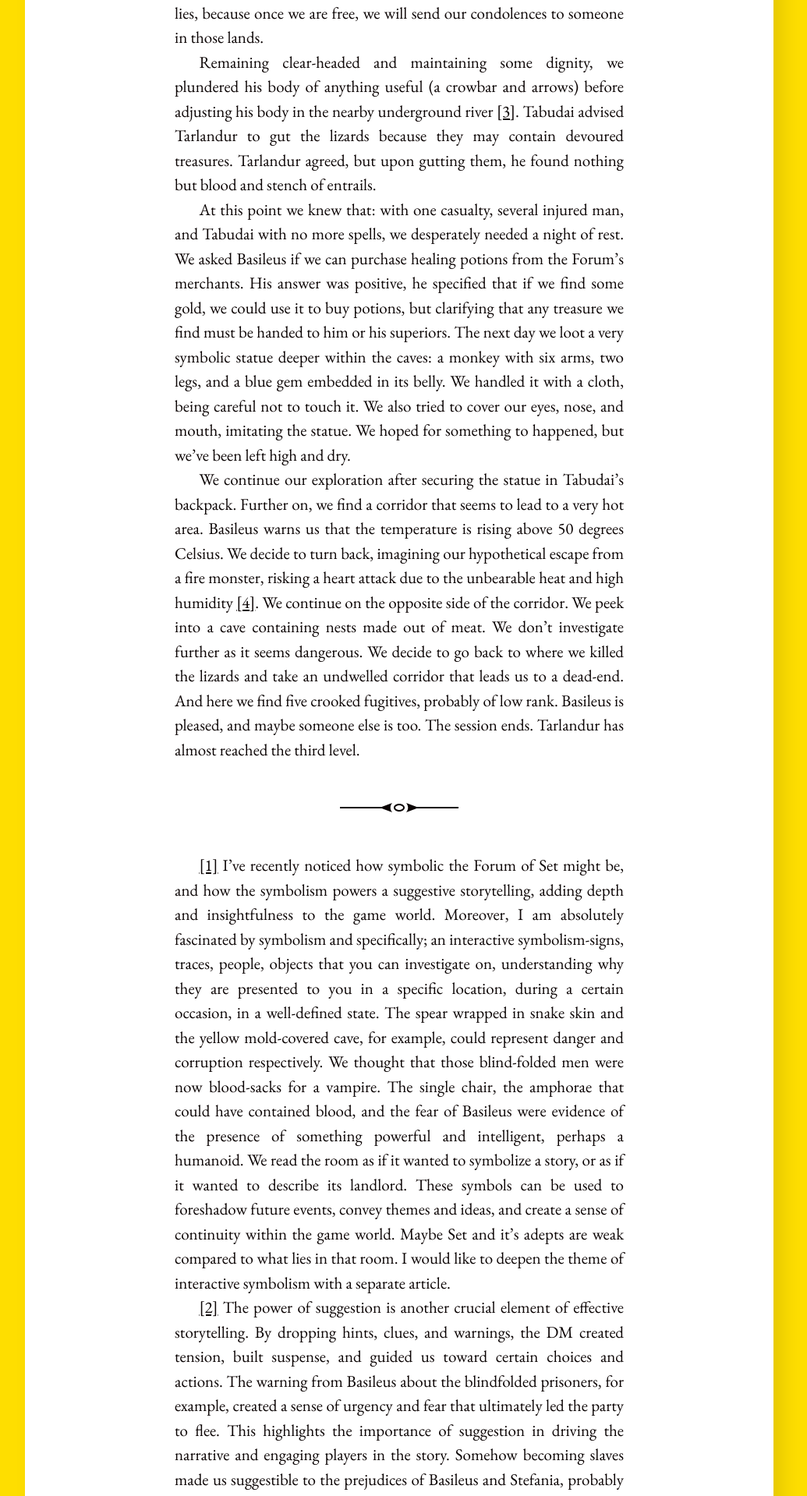
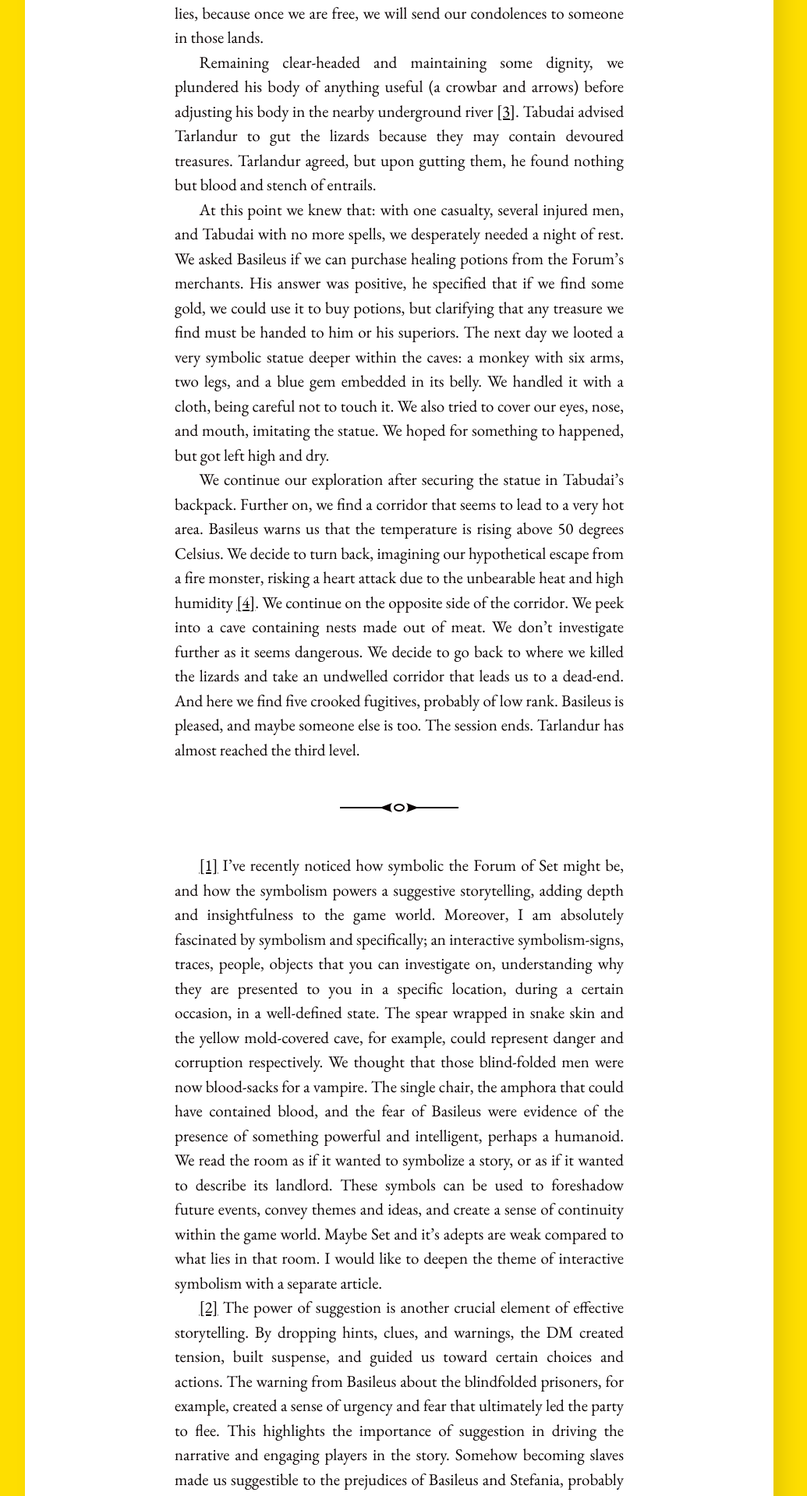
Before and after one commit to InexistentThirdChimera/InexistentThirdChimera.github.io, a Jekyll site: the page built from _posts/2023-03-26-player-report-4-and-5;-Goodbye-To-Klibo-(from-lionbeak-campaign).md, in a window 1280 px wide. Shown: the part 2019-3938 px from the top of the page at 78% size, without its empty margins (128-1163 px from the left). Built offline with Jekyll 4.4.1, drawn with Linux system fonts in a browser that asks for light colours.

Commit message:
fixed grammar

```diff
--- a/_posts/2023-03-26-player-report-4-and-5;-Goodbye-To-Klibo-(from-lionbeak-campaign).md
+++ b/_posts/2023-03-26-player-report-4-and-5;-Goodbye-To-Klibo-(from-lionbeak-campaign).md
@@ -52,14 +52,14 @@ We headed towards the first cave after the first crossroad. We were immediately
 
 Remaining clear-headed and maintaining some dignity, we plundered his body of anything useful (a crowbar and arrows) before adjusting his body in the nearby underground river <a name="nf3"><sup>[[3]](#fn3)</sup><a>. Tabudai advised Tarlandur to gut the lizards because they may contain devoured treasures. Tarlandur agreed, but upon gutting them, he found nothing but blood and stench of entrails.
 
-At this point we knew that: with one casualty, several injured man, and Tabudai with no more spells, we desperately needed a night of rest. We asked Basileus if we can purchase healing potions from the Forum's merchants. His answer was positive, he specified that if we find some gold, we could use it to buy potions, but clarifying that any treasure we find must be handed to him or his superiors. The next day we loot a very symbolic statue deeper within the caves: a monkey with six arms, two legs, and a blue gem embedded in its belly. We handled it with a cloth, being careful not to touch it. We also tried to cover our eyes, nose, and mouth, imitating the statue. We hoped for something to happened, but we've been left high and dry.
+At this point we knew that: with one casualty, several injured men, and Tabudai with no more spells, we desperately needed a night of rest. We asked Basileus if we can purchase healing potions from the Forum's merchants. His answer was positive, he specified that if we find some gold, we could use it to buy potions, but clarifying that any treasure we find must be handed to him or his superiors. The next day we looted a very symbolic statue deeper within the caves: a monkey with six arms, two legs, and a blue gem embedded in its belly. We handled it with a cloth, being careful not to touch it. We also tried to cover our eyes, nose, and mouth, imitating the statue. We hoped for something to happened, but got left high and dry.
 
 We continue our exploration after securing the statue in Tabudai's backpack. Further on, we find a corridor that seems to lead to a very hot area. Basileus warns us that the temperature is rising above 50 degrees Celsius. We decide to turn back, imagining our hypothetical escape from a fire monster, risking a heart attack due to the unbearable heat and high humidity <a name="nf4"><sup>[[4]](#fn4)</sup><a>.
 We continue on the opposite side of the corridor. We peek into a cave containing nests made out of meat. We don't investigate further as it seems dangerous. We decide to go back to where we killed the lizards and take an undwelled corridor that leads us to a dead-end. And here we find five crooked fugitives, probably of low rank. Basileus is pleased, and maybe someone else is too. The session ends. Tarlandur has almost reached the third level.
 
 ---
 
-<a name="fn1">[[1]](#nf1)</a> I've recently noticed how symbolic the Forum of Set might be, and how the symbolism powers a suggestive storytelling, adding depth and insightfulness to the game world. Moreover, I am absolutely fascinated by symbolism and specifically; an interactive symbolism-signs, traces, people, objects that you can investigate on, understanding why they are presented to you in a specific location, during a certain occasion, in a well-defined state. The spear wrapped in snake skin and the yellow mold-covered cave, for example, could represent danger and corruption respectively. We thought that those blind-folded men were now blood-sacks for a vampire. The single chair, the amphorae that could have contained blood, and the fear of Basileus were evidence of the presence of something powerful and intelligent, perhaps a humanoid. We read the room as if it wanted to symbolize a story, or as if it wanted to describe its landlord. These symbols can be used to foreshadow future events, convey themes and ideas, and create a sense of continuity within the game world. Maybe Set and it's adepts are weak compared to what lies in that room. I would like to deepen the theme of interactive symbolism with a separate article.
+<a name="fn1">[[1]](#nf1)</a> I've recently noticed how symbolic the Forum of Set might be, and how the symbolism powers a suggestive storytelling, adding depth and insightfulness to the game world. Moreover, I am absolutely fascinated by symbolism and specifically; an interactive symbolism-signs, traces, people, objects that you can investigate on, understanding why they are presented to you in a specific location, during a certain occasion, in a well-defined state. The spear wrapped in snake skin and the yellow mold-covered cave, for example, could represent danger and corruption respectively. We thought that those blind-folded men were now blood-sacks for a vampire. The single chair, the amphora that could have contained blood, and the fear of Basileus were evidence of the presence of something powerful and intelligent, perhaps a humanoid. We read the room as if it wanted to symbolize a story, or as if it wanted to describe its landlord. These symbols can be used to foreshadow future events, convey themes and ideas, and create a sense of continuity within the game world. Maybe Set and it's adepts are weak compared to what lies in that room. I would like to deepen the theme of interactive symbolism with a separate article.
 
 <a name="fn2">[[2]](#nf2)</a> The power of suggestion is another crucial element of effective storytelling. By dropping hints, clues, and warnings, the DM created tension, built suspense, and guided us toward certain choices and actions. The warning from Basileus about the blindfolded prisoners, for example, created a sense of urgency and fear that ultimately led the party to flee. This highlights the importance of suggestion in driving the narrative and engaging players in the story. Somehow becoming slaves made us suggestible to the prejudices of Basileus and Stefania, probably because exploring as slaves of a powerful Lord makes us feel safe and listening to their advice is the safest thing to do, even if we get influenced by their ideas.
 The use of symbolism and the power of suggestion can work together to create a bond between the players and the game world. Symbols can be used to hint at future events, while suggestions can heighten the player's sense of anticipation and investment in the story. For example, the spear wrapped in snake skin could symbolize danger, but a suggestion from the DM that a snake monster has been spotted in the area could increase the player's sense of urgency and create a more immersive, realistic and "trustful" environment.
```
